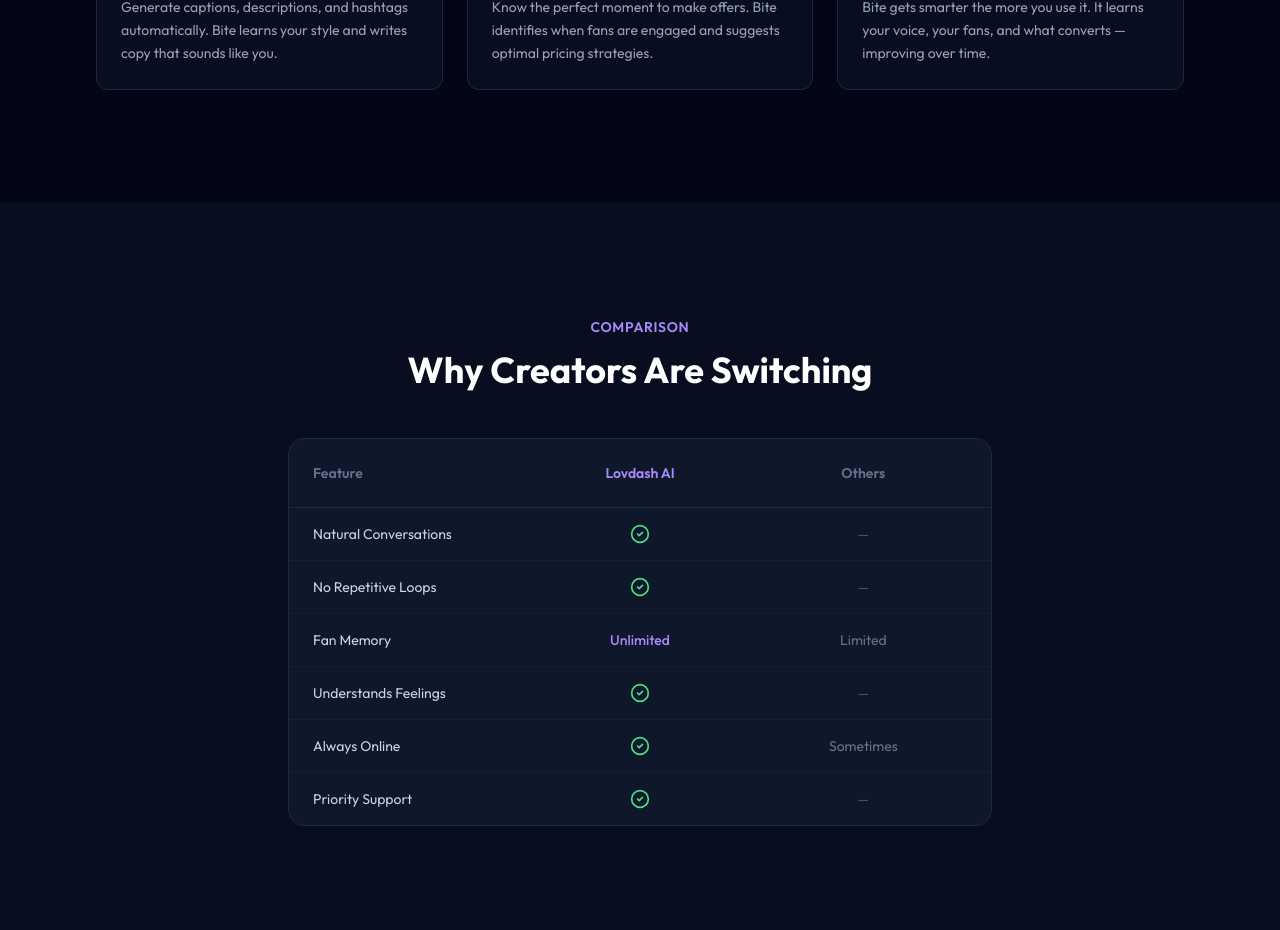
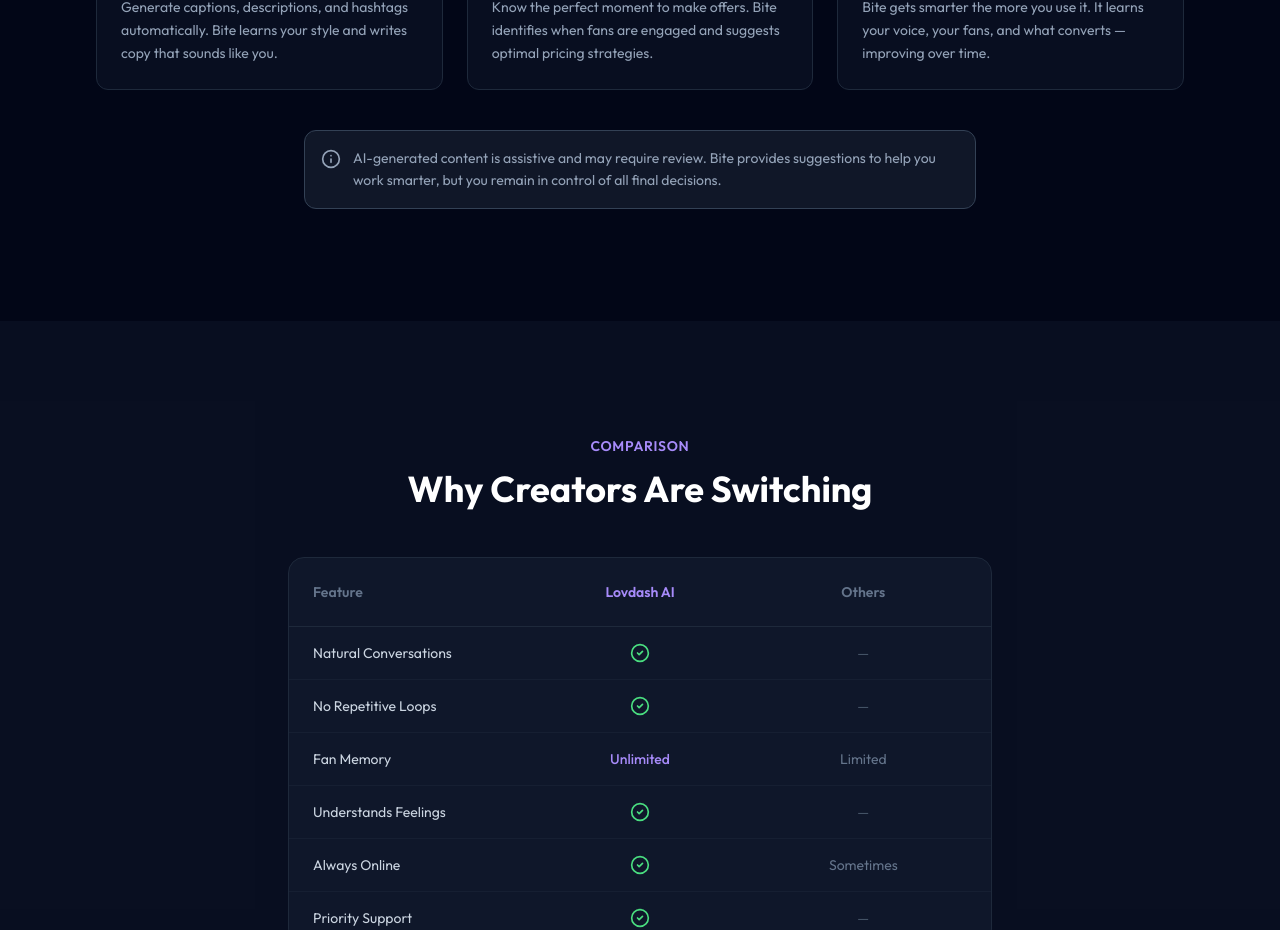
Before and after one commit to barbudaniel/lovebite, a Next.js app: page /ai in a window 1280 px wide. Shown: the part 2140-3070 px from the top of the page. Built offline with nearby package versions, Linux system fonts and the light colour scheme.

Commit message:
feat: [US-023] - Add AI Disclaimer to AI Page

```diff
--- a/app/ai/page.tsx
+++ b/app/ai/page.tsx
@@ -17,6 +17,7 @@
   CheckCircle2,
   ArrowRight,
   RefreshCw,
+  Info,
 } from "lucide-react";
 
 const features = [
@@ -295,6 +296,19 @@
               </motion.div>
             ))}
           </div>
+
+          {/* AI Disclaimer */}
+          <motion.div
+            initial={{ opacity: 0, y: 20 }}
+            whileInView={{ opacity: 1, y: 0 }}
+            viewport={{ once: true }}
+            className="mt-10 flex items-start gap-3 bg-slate-800/50 border border-slate-700 rounded-xl p-4 max-w-2xl mx-auto"
+          >
+            <Info className="w-5 h-5 text-slate-400 flex-shrink-0 mt-0.5" />
+            <p className="text-sm text-slate-400 leading-relaxed">
+              AI-generated content is assistive and may require review. Bite provides suggestions to help you work smarter, but you remain in control of all final decisions.
+            </p>
+          </motion.div>
         </div>
       </section>
 
```
